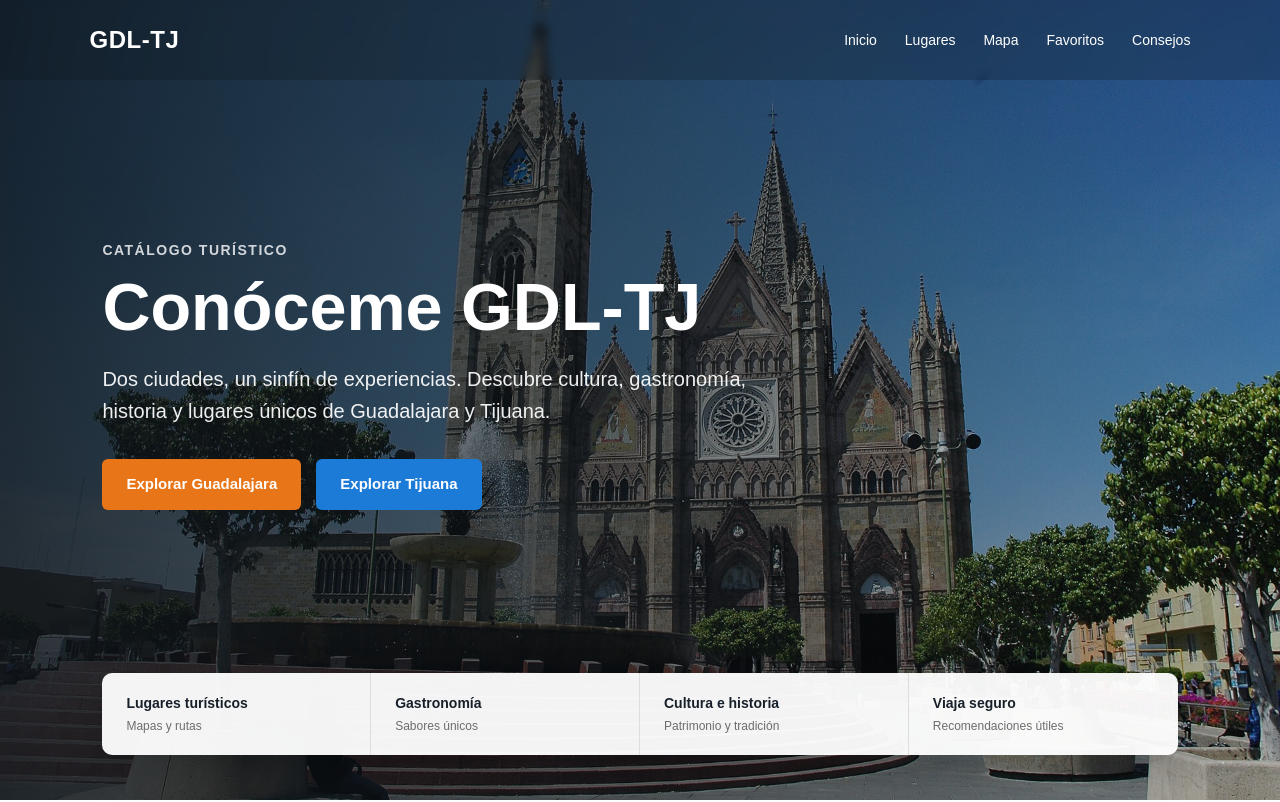
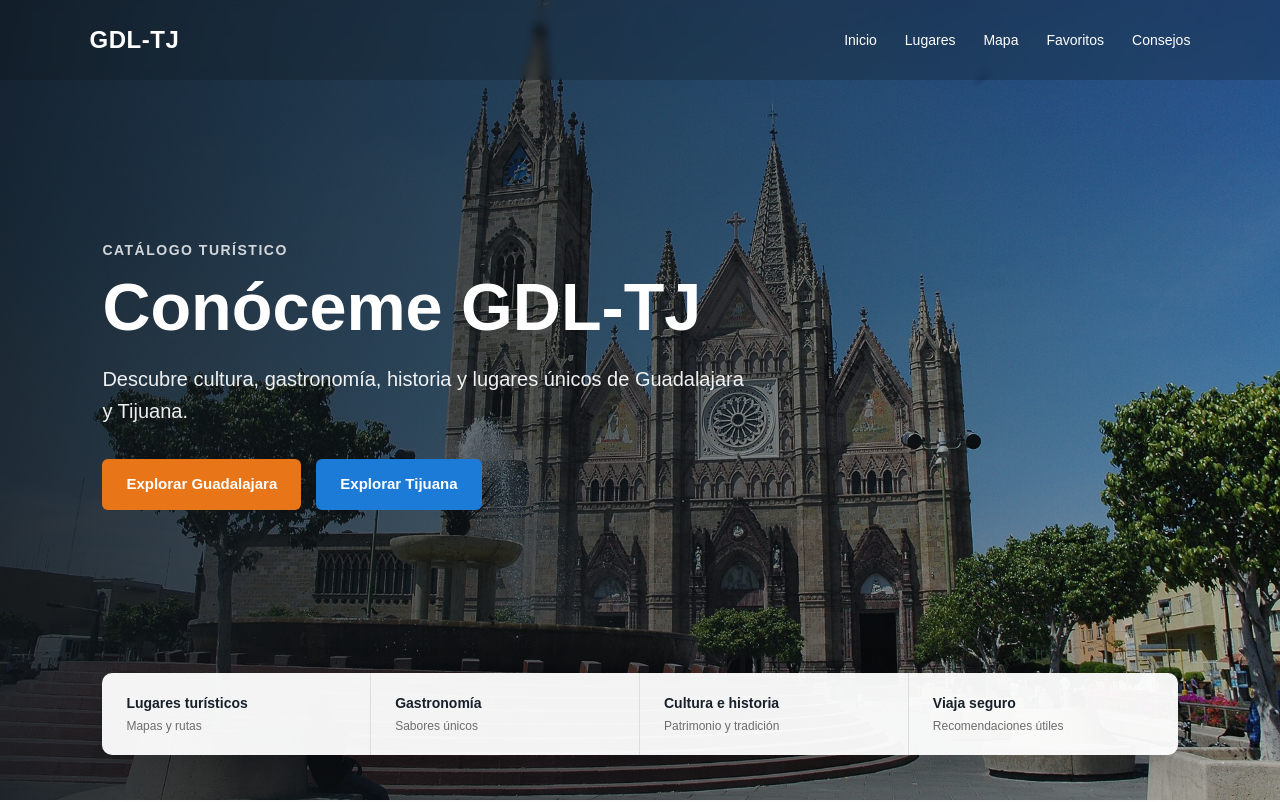
Before and after one commit to wwiperalta/xq09-catalogo-turistico, a plain HTML site: page index.html in a window 1280 px wide. Shown: the top 802 px of the page. Drawn offline with Linux system fonts and the light colour scheme.

Commit message:
Update index.html

```diff
--- a/index.html
+++ b/index.html
@@ -31,7 +31,6 @@
       <h1>Conóceme GDL-TJ</h1>
 
       <p class="hero-text">
-        Dos ciudades, un sinfín de experiencias.
         Descubre cultura, gastronomía, historia y lugares únicos
         de Guadalajara y Tijuana.
       </p>
```
